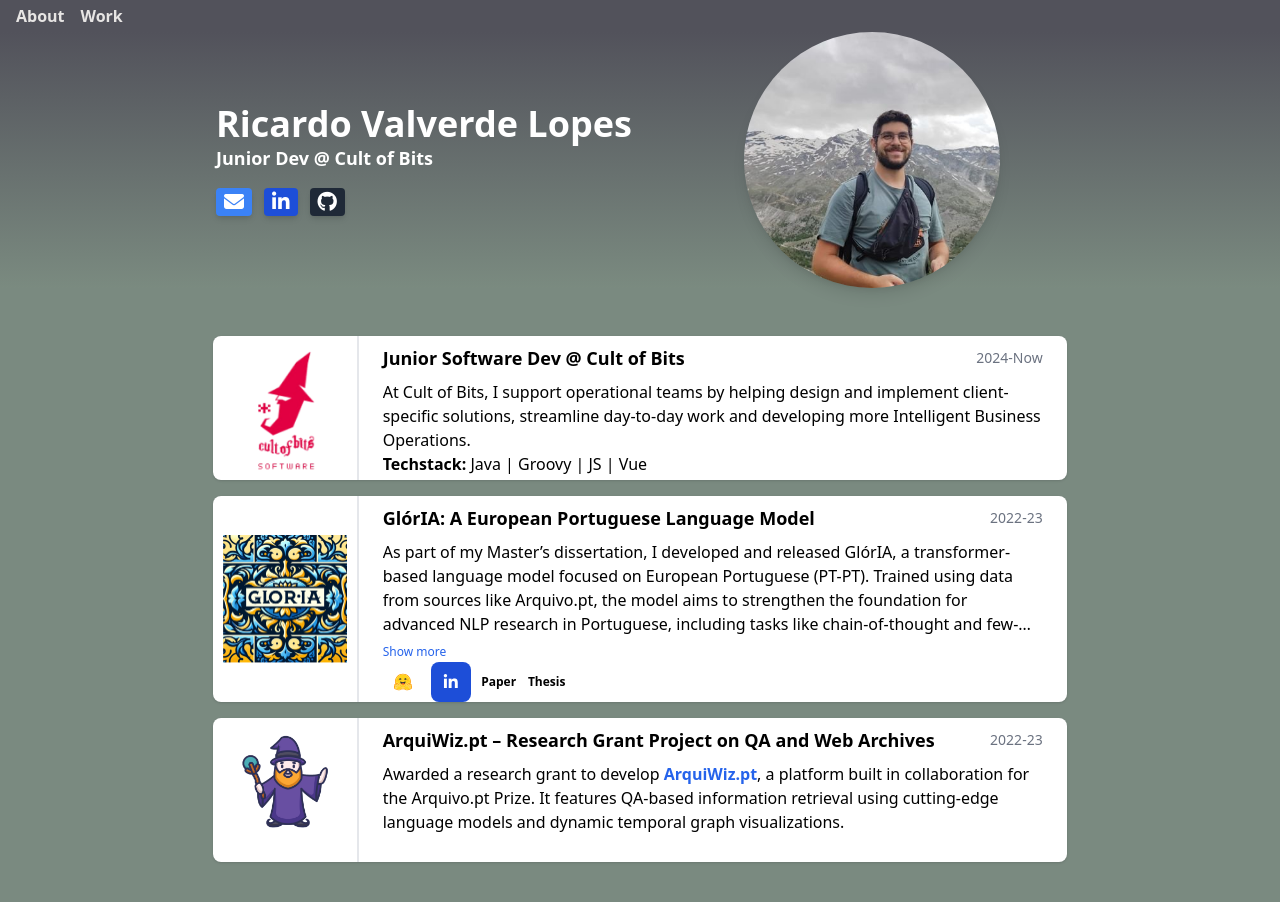
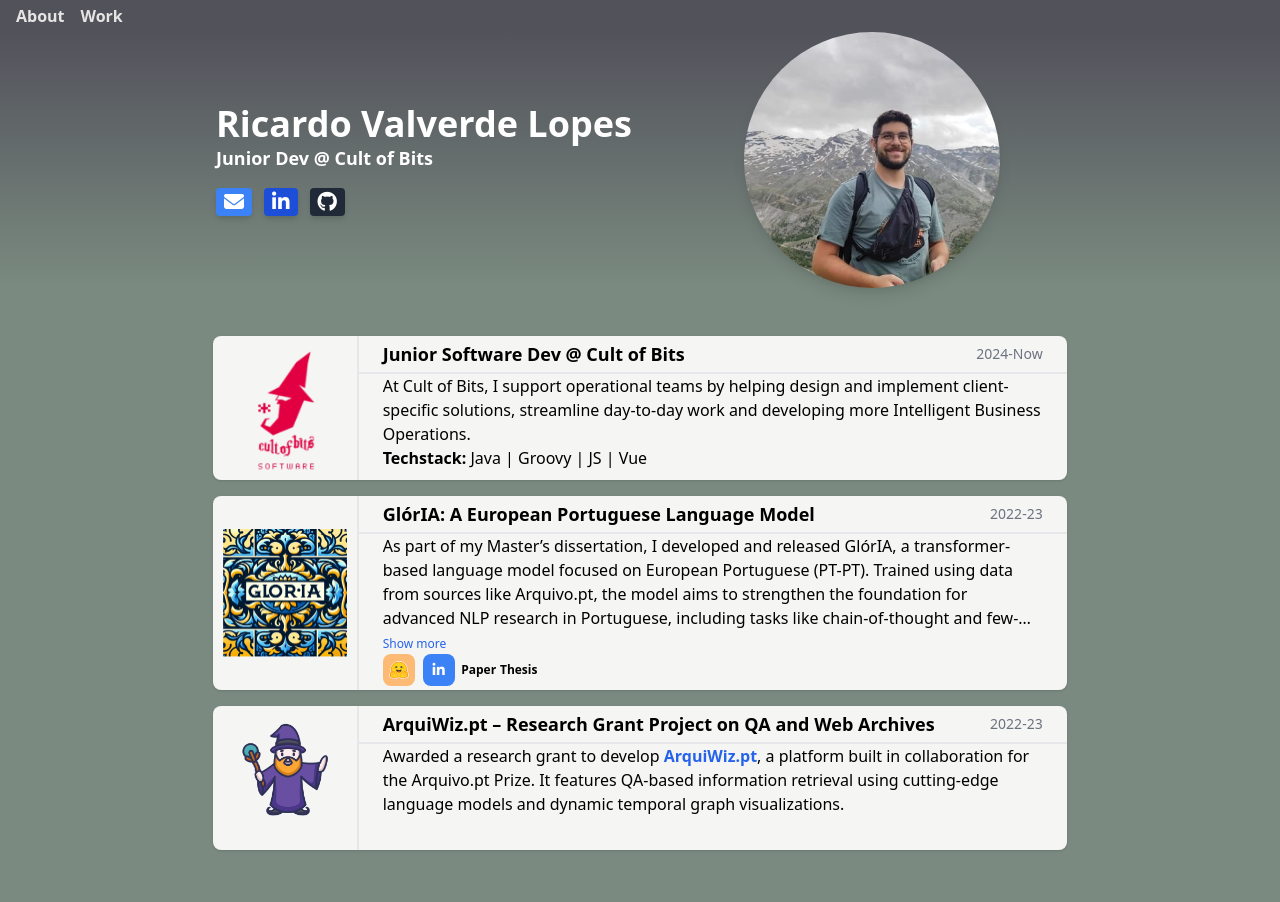
Before and after one commit to rvalgreen/rvalgreen.github.io, a Vue app: page /about in a window 1280 px wide. Shown: the top 902 px of the page. Built offline with nearby package versions, Linux system fonts and the light colour scheme.

Commit message:
minor adjustments

```diff
--- a/src/views/ProjectEntry.vue
+++ b/src/views/ProjectEntry.vue
@@ -1,6 +1,6 @@
 <template>
     <div class="h-full text-black overflow-hidden
-  rounded-lg bg-white shadow flex flex-col sm:flex-row
+  rounded-lg bg-stone-100 shadow flex flex-col sm:flex-row
   mb-4 mx-auto w-10/12 xl:w-8/12">
 
         <!-- Image on the left -->
@@ -13,7 +13,7 @@
         <div class="flex flex-col justify-between h-full w-full sm:w-10/12">
             <!-- Title and year row -->
             <div class="flex justify-between items-center text-base
-            sm:text-lg font-semibold py-2 px-2 sm:px-6">
+            sm:text-lg font-semibold py-1 px-2 sm:px-6 border-b-2">
                 <div>{{ title }}</div>
                 <div class="text-xs sm:text-sm text-gray-500 font-normal">{{ year }}</div>
             </div>
@@ -24,22 +24,20 @@
                     :class="showFullText ? '' : 'line-clamp-2 sm:line-clamp-3 lg:line-clamp-4'" v-html="description">
 
                 </div>
-                <button v-if="shouldShowMore" class="mt-2 text-blue-600 hover:underline text-xs"
+                <button v-if="shouldShowMore" class="text-blue-600 hover:underline text-xs"
                     @click="showFullText = !showFullText">
                     {{ showFullText ? 'Show less' : 'Show more' }}
                 </button>
             </div>
 
             <!-- Bottom links -->
-            <div v-if="links.length > 0" class="px-2 sm:px-6 flex items-center text-sm sm:text-base gap-x-2">
+            <div v-if="links.length > 0" class="px-2 sm:px-6 flex items-center text-sm sm:text-base gap-x-2 pb-1">
                 <div class="" v-for="(link, index) in links" :key="index">
                     <a :href="link.href" target="_blank"
-                        class="flex items-center justify-center w-10 h-10 rounded-lg transition"
-                        :class="link.class"
-                        :aria-label="link.ariaLabel"
-                        >
+                        class="flex items-center justify-center w-8 h-8 rounded-lg transition" :class="link.class"
+                        :aria-label="link.ariaLabel">
                         <img v-if="link.imgSrc" :src="link.imgSrc" :alt="link.alt" class="w-6 h-6 object-contain" />
-                        <i v-else-if="link.iconClass" :class="link.iconClass + ' text-base'"></i>
+                        <i v-else-if="link.iconClass" :class="link.iconClass + ' text-sm'"></i>
                         <span v-else-if="link.text" class="font-semibold text-xs">
                             {{ link.text }}
                         </span>
--- a/src/views/Projects.vue
+++ b/src/views/Projects.vue
@@ -27,7 +27,7 @@ export default {
           title: 'Junior Software Dev @ Cult of Bits',
           description: `At Cult of Bits, I support operational teams by helping design and implement
           client-specific solutions, streamline day-to-day work and developing more Intelligent Business Operations.<br>
-           <span class="font-bold">Techstack:</span> Java | Groovy | JS | Vue`,
+           <span class="font-semibold">Techstack:</span> Java | Groovy | JS | Vue`,
           image: "/cob_wizard.png",
           year: "2024-Now",
           links: []
@@ -45,13 +45,14 @@ export default {
               href: 'https://huggingface.co/NOVA-vision-language/GlorIA-1.3B',
               ariaLabel: 'Hugging Face',
               imgSrc: '/hf-logo.svg',
-              alt: 'Hugging Face'
+              alt: 'Hugging Face',
+              class: "bg-orange-300"
             },
             {
               href: 'https://www.linkedin.com/posts/r-valverde_gl%C3%B3ria-a-generative-and-open-large-language-activity-7168018261622571008-JyyC?utm_source=share&utm_medium=member_desktop&rcm=ACoAACpR0ZcBZo4_J0z0W3hapXPJ3LJreB4SAbs',
               ariaLabel: 'LinkedIn',
               iconClass: 'fab fa-linkedin-in text-white',
-              class: 'bg-blue-700 hover:bg-blue-600'
+              class: 'bg-blue-500 hover:bg-blue-600'
             },
             {
               href: 'https://aclanthology.org/2024.propor-1.45/',
```
